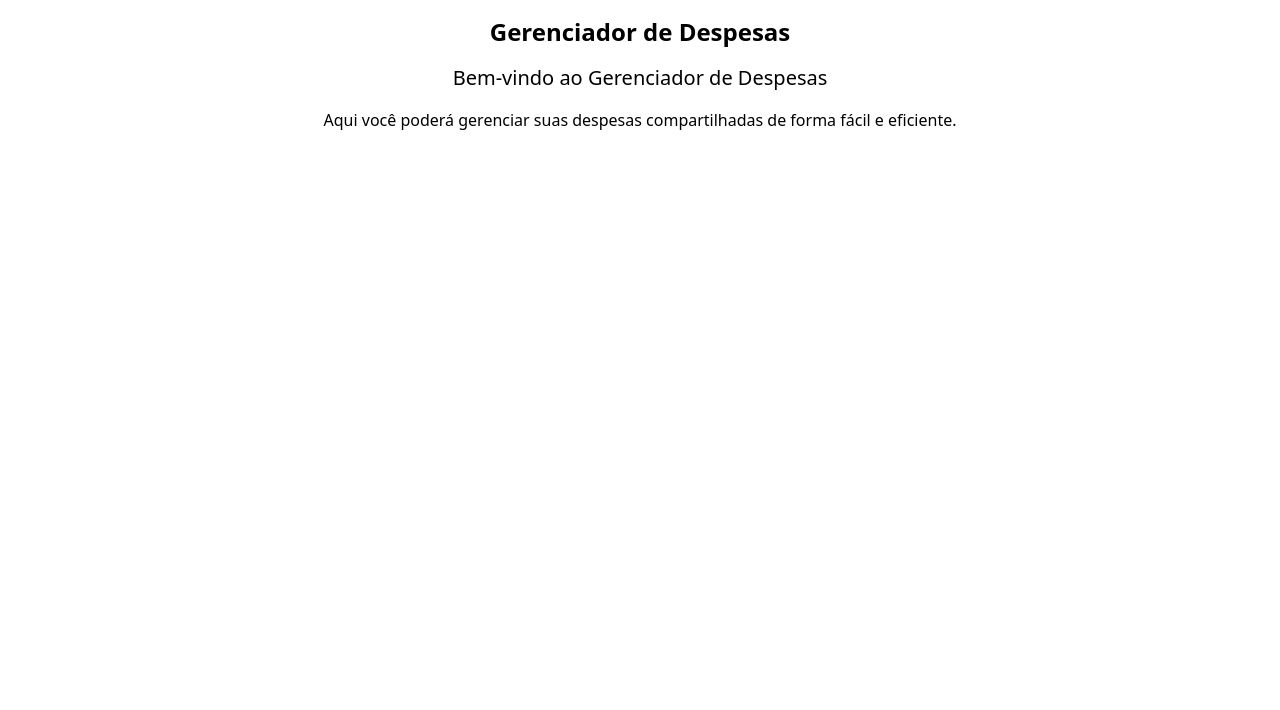
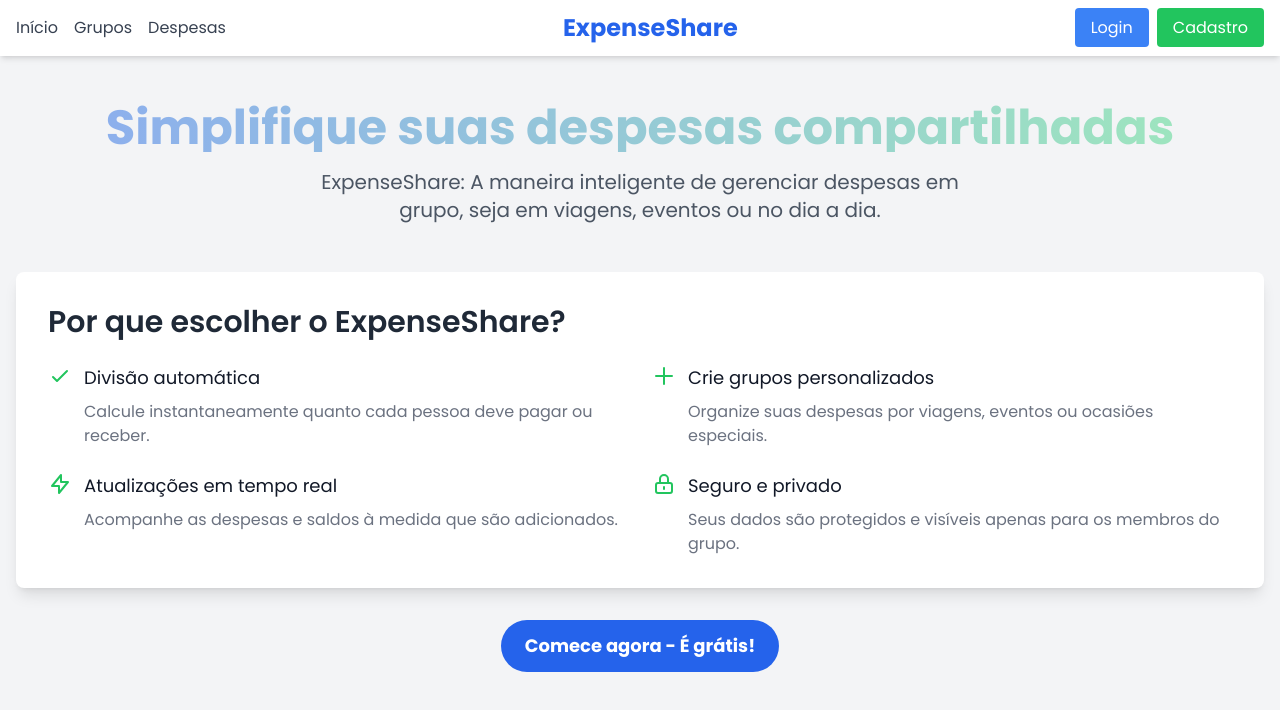
Before and after one commit to lucassr-dev/despesas-app, a Vue app in the folder frontend/: page / in a window 1280 px wide. Shown: the top 710 px of the page. Built offline with nearby package versions, Linux system fonts and the light colour scheme; the HTML template or start-up script is replaced by a standard one.

Commit message:
Melhorando o layout da página inicial e adicionando menu de navegação

```diff
--- a/frontend/src/App.vue
+++ b/frontend/src/App.vue
@@ -1,11 +1,40 @@
 <script setup>
-import { RouterView } from 'vue-router'
+import { ref } from 'vue'
+import { RouterLink, RouterView } from 'vue-router'
+
+const isLoggedIn = ref(false)
 </script>
 
 <template>
-  <header>
-    <h1 class="text-2xl font-bold text-center my-4">Gerenciador de Despesas</h1>
-  </header>
+  <div class="min-h-screen bg-gray-100">
+    <header class="bg-white shadow-md">
+      <nav class="container mx-auto px-4 py-3 flex items-center justify-between">
+        <div class="flex items-center space-x-4">
+          <RouterLink to="/" class="text-gray-700 hover:text-gray-900">Início</RouterLink>
+          <RouterLink to="/grupos" class="text-gray-700 hover:text-gray-900">Grupos</RouterLink>
+          <RouterLink to="/despesas" class="text-gray-700 hover:text-gray-900">Despesas</RouterLink>
+        </div>
+        <div class="text-2xl font-bold text-blue-600">
+          ExpenseShare
+        </div>
+        <div>
+          <template v-if="!isLoggedIn">
+            <RouterLink to="/login" class="bg-blue-500 hover:bg-blue-600 text-white px-4 py-2 rounded mr-2">Login</RouterLink>
+            <RouterLink to="/register" class="bg-green-500 hover:bg-green-600 text-white px-4 py-2 rounded">Cadastro</RouterLink>
+          </template>
+          <button v-else @click="logout" class="bg-red-500 hover:bg-red-600 text-white px-4 py-2 rounded">Logout</button>
+        </div>
+      </nav>
+    </header>
 
-  <RouterView />
+    <RouterView />
+  </div>
 </template>
+
+<style>
+@import url('https://fonts.googleapis.com/css2?family=Poppins:wght@300;400;600;700&display=swap');
+
+body {
+  font-family: 'Poppins', sans-serif;
+}
+</style>
--- a/frontend/src/router/index.js
+++ b/frontend/src/router/index.js
@@ -8,6 +8,16 @@ const router = createRouter({
       path: '/',
       name: 'home',
       component: HomeView
+    },
+    {
+      path: '/login',
+      name: 'login',
+      component: () => import('../views/LoginView.vue')
+    },
+    {
+      path: '/register',
+      name: 'register',
+      component: () => import('../views/RegisterView.vue')
     }
   ]
 })
--- a/frontend/src/views/HomeView.vue
+++ b/frontend/src/views/HomeView.vue
@@ -1,6 +1,87 @@
 <template>
-  <main>
-    <h2 class="text-xl text-center my-4">Bem-vindo ao Gerenciador de Despesas</h2>
-    <p class="text-center">Aqui você poderá gerenciar suas despesas compartilhadas de forma fácil e eficiente.</p>
-  </main>
+  <div class="container mx-auto px-4 py-12">
+    <div class="text-center mb-12">
+      <h1 class="text-5xl font-bold mb-4 text-transparent bg-clip-text bg-gradient-to-r from-blue-600 to-green-400 animate-pulse">
+        Simplifique suas despesas compartilhadas
+      </h1>
+      <p class="text-xl text-gray-600 max-w-2xl mx-auto">
+        ExpenseShare: A maneira inteligente de gerenciar despesas em grupo, seja em viagens, eventos ou no dia a dia.
+      </p>
+    </div>
+
+    <div class="bg-white shadow-lg rounded-lg p-8 mb-8">
+      <h2 class="text-3xl font-semibold mb-6 text-gray-800">Por que escolher o ExpenseShare?</h2>
+      <div class="grid md:grid-cols-2 gap-6">
+        <div class="flex items-start">
+          <div class="flex-shrink-0">
+            <svg class="h-6 w-6 text-green-500" fill="none" viewBox="0 0 24 24" stroke="currentColor">
+              <path stroke-linecap="round" stroke-linejoin="round" stroke-width="2" d="M5 13l4 4L19 7"></path>
+            </svg>
+          </div>
+          <div class="ml-3">
+            <h3 class="text-lg font-medium text-gray-900">Divisão automática</h3>
+            <p class="mt-2 text-base text-gray-500">Calcule instantaneamente quanto cada pessoa deve pagar ou receber.</p>
+          </div>
+        </div>
+        <div class="flex items-start">
+          <div class="flex-shrink-0">
+            <svg class="h-6 w-6 text-green-500" fill="none" viewBox="0 0 24 24" stroke="currentColor">
+              <path stroke-linecap="round" stroke-linejoin="round" stroke-width="2" d="M12 4v16m8-8H4"></path>
+            </svg>
+          </div>
+          <div class="ml-3">
+            <h3 class="text-lg font-medium text-gray-900">Crie grupos personalizados</h3>
+            <p class="mt-2 text-base text-gray-500">Organize suas despesas por viagens, eventos ou ocasiões especiais.</p>
+          </div>
+        </div>
+        <div class="flex items-start">
+          <div class="flex-shrink-0">
+            <svg class="h-6 w-6 text-green-500" fill="none" viewBox="0 0 24 24" stroke="currentColor">
+              <path stroke-linecap="round" stroke-linejoin="round" stroke-width="2" d="M13 10V3L4 14h7v7l9-11h-7z"></path>
+            </svg>
+          </div>
+          <div class="ml-3">
+            <h3 class="text-lg font-medium text-gray-900">Atualizações em tempo real</h3>
+            <p class="mt-2 text-base text-gray-500">Acompanhe as despesas e saldos à medida que são adicionados.</p>
+          </div>
+        </div>
+        <div class="flex items-start">
+          <div class="flex-shrink-0">
+            <svg class="h-6 w-6 text-green-500" fill="none" viewBox="0 0 24 24" stroke="currentColor">
+              <path stroke-linecap="round" stroke-linejoin="round" stroke-width="2" d="M12 15v2m-6 4h12a2 2 0 002-2v-6a2 2 0 00-2-2H6a2 2 0 00-2 2v6a2 2 0 002 2zm10-10V7a4 4 0 00-8 0v4h8z"></path>
+            </svg>
+          </div>
+          <div class="ml-3">
+            <h3 class="text-lg font-medium text-gray-900">Seguro e privado</h3>
+            <p class="mt-2 text-base text-gray-500">Seus dados são protegidos e visíveis apenas para os membros do grupo.</p>
+          </div>
+        </div>
+      </div>
+    </div>
+
+    <div class="text-center">
+      <RouterLink to="/register" class="inline-block bg-blue-600 hover:bg-blue-700 text-white font-bold py-3 px-6 rounded-full text-lg transition duration-300 ease-in-out transform hover:-translate-y-1 hover:scale-110">
+        Comece agora - É grátis!
+      </RouterLink>
+    </div>
+  </div>
 </template>
+
+<script setup>
+// Lógica do componente, se necessária
+</script>
+
+<style scoped>
+.animate-pulse {
+  animation: pulse 2s cubic-bezier(0.4, 0, 0.6, 1) infinite;
+}
+
+@keyframes pulse {
+  0%, 100% {
+    opacity: 1;
+  }
+  50% {
+    opacity: 0.5;
+  }
+}
+</style>
--- /dev/null
+++ b/frontend/src/views/LoginView.vue
@@ -0,0 +1,10 @@
+<template>
+  <div>
+    <h2>Login</h2>
+    <!-- Conteúdo do formulário de login será adicionado posteriormente -->
+  </div>
+</template>
+
+<script setup>
+// Lógica do componente será adicionada posteriormente
+</script>
--- /dev/null
+++ b/frontend/src/views/RegisterView.vue
@@ -0,0 +1,10 @@
+<template>
+  <div>
+    <h2>Cadastro</h2>
+    <!-- Conteúdo do formulário de cadastro será adicionado posteriormente -->
+  </div>
+</template>
+
+<script setup>
+// Lógica do componente será adicionada posteriormente
+</script>
```
